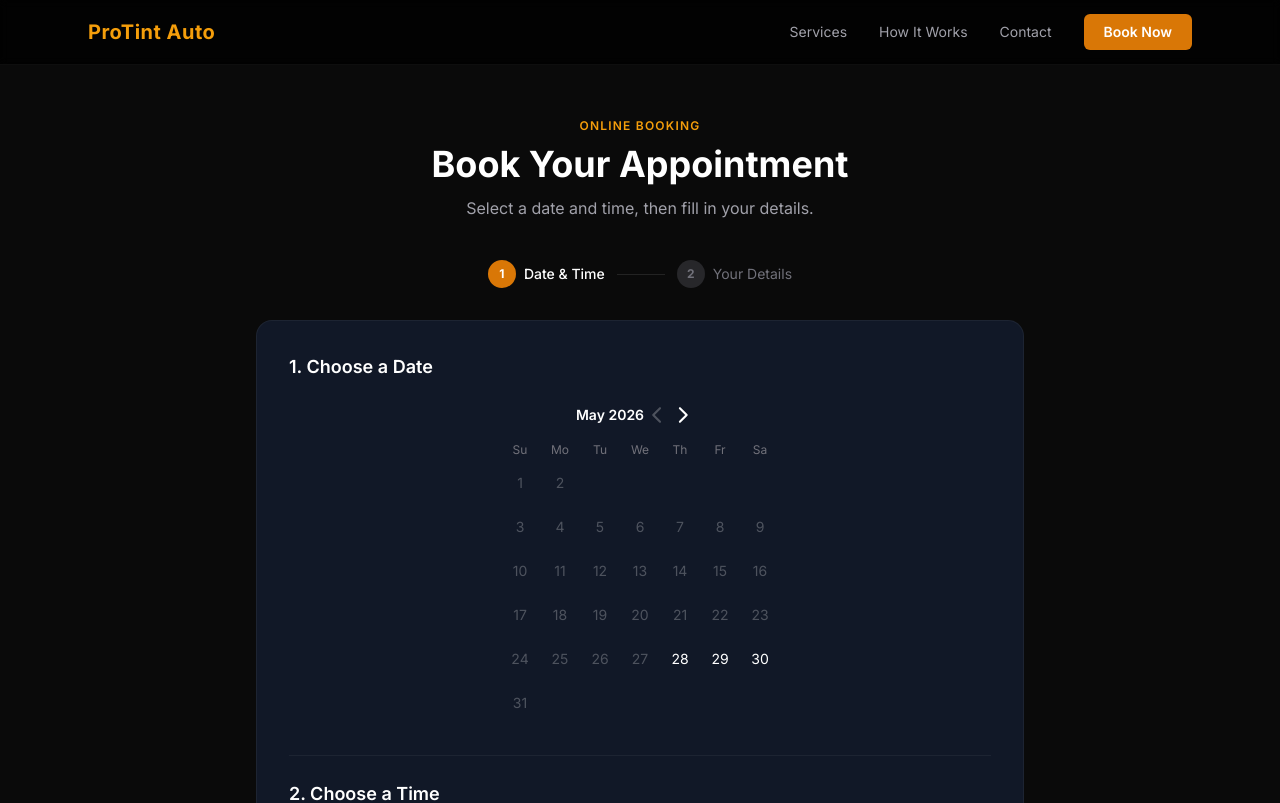
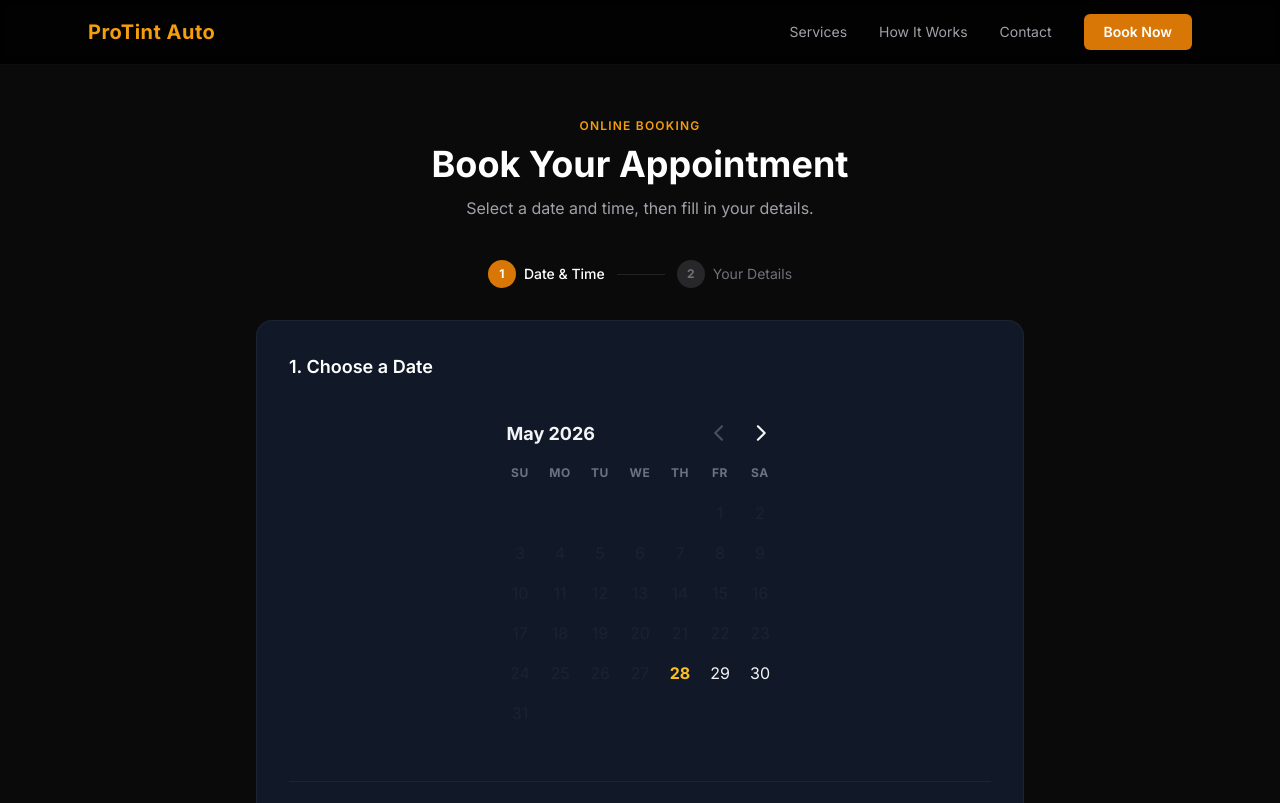
Before and after one commit to YTAF20/WebDemo1, a Next.js app: page /book in a window 1280 px wide. Shown: the top 803 px of the page. Built offline with nearby package versions, Linux system fonts and the light colour scheme.

Commit message:
Ver 0.2
Fixed Calendar doesn't load

```diff
--- a/app/globals.css
+++ b/app/globals.css
@@ -12,37 +12,72 @@ body {
   color: var(--foreground);
 }
 
-/* react-day-picker overrides */
+/* react-day-picker dark theme — uses CSS variables so the default table layout is preserved */
 .rdp {
-  --rdp-cell-size: 40px;
+  --rdp-cell-size: 42px;
   --rdp-accent-color: #d97706;
-  --rdp-background-color: #1f2937;
+  --rdp-background-color: rgba(217, 119, 6, 0.15);
+  --rdp-outline: 2px solid #d97706;
+  --rdp-outline-selected: 2px solid #d97706;
   margin: 0;
+  color: #f3f4f6;
 }
+
+.rdp-caption_label {
+  color: #f9fafb;
+  font-size: 0.9rem;
+  font-weight: 600;
+}
+
+.rdp-head_cell {
+  color: #6b7280;
+  font-size: 0.7rem;
+  font-weight: 500;
+  text-transform: uppercase;
+  letter-spacing: 0.05em;
+}
+
+.rdp-day {
+  color: #e5e7eb;
+  border-radius: 8px;
+  font-size: 0.875rem;
+}
+
+.rdp-day:hover:not(.rdp-day_selected):not(.rdp-day_disabled):not(.rdp-day_outside) {
+  background-color: #1f2937 !important;
+  color: #fff;
+}
+
 .rdp-day_selected,
 .rdp-day_selected:focus-visible,
 .rdp-day_selected:hover {
   background-color: #d97706 !important;
   color: #fff !important;
+  font-weight: 700;
 }
-.rdp-day:hover:not(.rdp-day_selected):not(.rdp-day_disabled) {
-  background-color: #1f2937 !important;
+
+.rdp-day_today:not(.rdp-day_selected) {
+  color: #fbbf24;
+  font-weight: 700;
 }
+
 .rdp-day_disabled {
-  opacity: 0.25;
+  color: #374151 !important;
+  opacity: 0.4;
+  cursor: not-allowed;
 }
-.rdp-caption_label {
-  color: #f9fafb;
-  font-weight: 600;
+
+.rdp-day_outside {
+  color: #374151 !important;
+  opacity: 0.3;
 }
-.rdp-head_cell {
-  color: #9ca3af;
-  font-size: 0.75rem;
-}
-.rdp-day {
-  color: #f9fafb;
+
+.rdp-nav_button {
+  color: #d97706;
   border-radius: 6px;
 }
-.rdp-nav_button {
-  color: #d97706;
+
+.rdp-nav_button:hover {
+  background-color: rgba(217, 119, 6, 0.15) !important;
+  color: #f59e0b;
 }
--- a/components/BookingCalendar.tsx
+++ b/components/BookingCalendar.tsx
@@ -1,5 +1,6 @@
 "use client";
 
+import { useMemo } from "react";
 import { DayPicker } from "react-day-picker";
 import "react-day-picker/dist/style.css";
 import { isBefore, startOfDay, getDay, addDays } from "date-fns";
@@ -10,19 +11,24 @@ interface Props {
   onSelect: (day: Date | undefined) => void;
 }
 
-const today = startOfDay(new Date());
-const maxDate = addDays(today, 60);
+export default function BookingCalendar({ selected, onSelect }: Props) {
+  // Computed inside the component so they update if the page is open past midnight
+  const { today, maxDate, isDisabled } = useMemo(() => {
+    const t = startOfDay(new Date());
+    const max = addDays(t, 60);
+    return {
+      today: t,
+      maxDate: max,
+      isDisabled(date: Date) {
+        if (isBefore(date, t)) return true;
+        if (isBefore(max, date)) return true;
+        return !OPEN_DAYS.includes(getDay(date));
+      },
+    };
+  }, []);
 
-function isDisabled(date: Date): boolean {
-  if (isBefore(date, today)) return true;
-  if (isBefore(maxDate, date)) return true;
-  const dow = getDay(date);
-  return !OPEN_DAYS.includes(dow);
-}
-
-export default function BookingCalendar({ selected, onSelect }: Props) {
   return (
-    <div className="flex justify-center">
+    <div className="rdp-wrapper flex justify-center">
       <DayPicker
         mode="single"
         selected={selected}
@@ -31,29 +37,6 @@ export default function BookingCalendar({ selected, onSelect }: Props) {
         fromDate={today}
         toDate={maxDate}
         showOutsideDays={false}
-        classNames={{
-          root: "text-white",
-          month: "space-y-3",
-          caption: "flex justify-center pt-1 relative items-center mb-2",
-          caption_label: "text-sm font-semibold text-white",
-          nav: "space-x-1 flex items-center",
-          nav_button:
-            "h-7 w-7 bg-transparent p-0 hover:text-amber-400 transition-colors",
-          nav_button_previous: "absolute left-1",
-          nav_button_next: "absolute right-1",
-          table: "w-full border-collapse space-y-1",
-          head_row: "flex",
-          head_cell: "text-zinc-500 rounded-md w-10 font-normal text-xs text-center",
-          row: "flex w-full mt-1",
-          cell: "text-center text-sm p-0 relative",
-          day: "h-10 w-10 p-0 font-normal rounded-lg hover:bg-zinc-800 transition-colors aria-selected:opacity-100 mx-auto flex items-center justify-center",
-          day_selected:
-            "bg-amber-600 text-white hover:bg-amber-500 focus:bg-amber-600",
-          day_today: "text-amber-400 font-bold",
-          day_outside: "text-zinc-700 opacity-50",
-          day_disabled: "text-zinc-700 opacity-30 cursor-not-allowed",
-          day_hidden: "invisible",
-        }}
       />
     </div>
   );
--- a/components/Footer.tsx
+++ b/components/Footer.tsx
@@ -1,9 +1,10 @@
 import Link from "next/link";
-
-const BUSINESS_NAME = process.env.NEXT_PUBLIC_BUSINESS_NAME ?? "ProTint Auto";
-const BUSINESS_PHONE = process.env.NEXT_PUBLIC_BUSINESS_PHONE ?? "(555) 123-4567";
-const BUSINESS_ADDRESS = process.env.NEXT_PUBLIC_BUSINESS_ADDRESS ?? "123 Main St, City, ST 00000";
-const BUSINESS_EMAIL = process.env.NEXT_PUBLIC_BUSINESS_EMAIL ?? "info@protintauto.com";
+import {
+  BUSINESS_NAME,
+  BUSINESS_PHONE,
+  BUSINESS_ADDRESS,
+  BUSINESS_EMAIL,
+} from "@/config/business";
 
 export default function Footer() {
   return (
--- a/components/HowItWorks.tsx
+++ b/components/HowItWorks.tsx
@@ -33,7 +33,7 @@ export default function HowItWorks() {
 
         <div className="grid grid-cols-1 md:grid-cols-3 gap-8 relative">
           {/* Connector line (desktop) */}
-          <div className="hidden md:block absolute top-10 left-1/6 right-1/6 h-px bg-gradient-to-r from-transparent via-amber-600/30 to-transparent" />
+          <div className="hidden md:block absolute top-8 left-[20%] right-[20%] h-px bg-gradient-to-r from-transparent via-amber-600/30 to-transparent" />
 
           {steps.map((step) => (
             <div key={step.number} className="flex flex-col items-center text-center relative">
--- a/components/Navbar.tsx
+++ b/components/Navbar.tsx
@@ -2,8 +2,7 @@
 
 import Link from "next/link";
 import { useState } from "react";
-
-const BUSINESS_NAME = process.env.NEXT_PUBLIC_BUSINESS_NAME ?? "ProTint Auto";
+import { BUSINESS_NAME } from "@/config/business";
 
 export default function Navbar() {
   const [open, setOpen] = useState(false);
--- a/lib/google-calendar.ts
+++ b/lib/google-calendar.ts
@@ -3,11 +3,10 @@ import {
   BUSINESS_HOURS,
   OPEN_DAYS,
   SLOT_DURATION_MINUTES,
-  BUSINESS_NAME,
   BUSINESS_ADDRESS,
 } from "@/config/business";
 import type { TimeSlot, BookingRequest } from "@/lib/types";
-import { format, addMinutes, startOfDay, setHours, parseISO } from "date-fns";
+import { format, addMinutes, startOfDay, setHours, addDays, parseISO } from "date-fns";
 
 function getCalendarClient() {
   const auth = new google.auth.JWT({
@@ -111,10 +110,9 @@ export async function getTomorrowEvents(): Promise<
   const calendar = getCalendarClient();
   const calendarId = process.env.GOOGLE_CALENDAR_ID ?? "primary";
 
-  const tomorrow = new Date();
-  tomorrow.setDate(tomorrow.getDate() + 1);
-  const dayStart = setHours(startOfDay(tomorrow), 0);
-  const dayEnd = setHours(startOfDay(tomorrow), 23);
+  const tomorrow = addDays(startOfDay(new Date()), 1);
+  const dayStart = tomorrow;
+  const dayEnd = addDays(tomorrow, 1); // exclusive upper bound: start of day after tomorrow
 
   const res = await calendar.events.list({
     calendarId,
```
